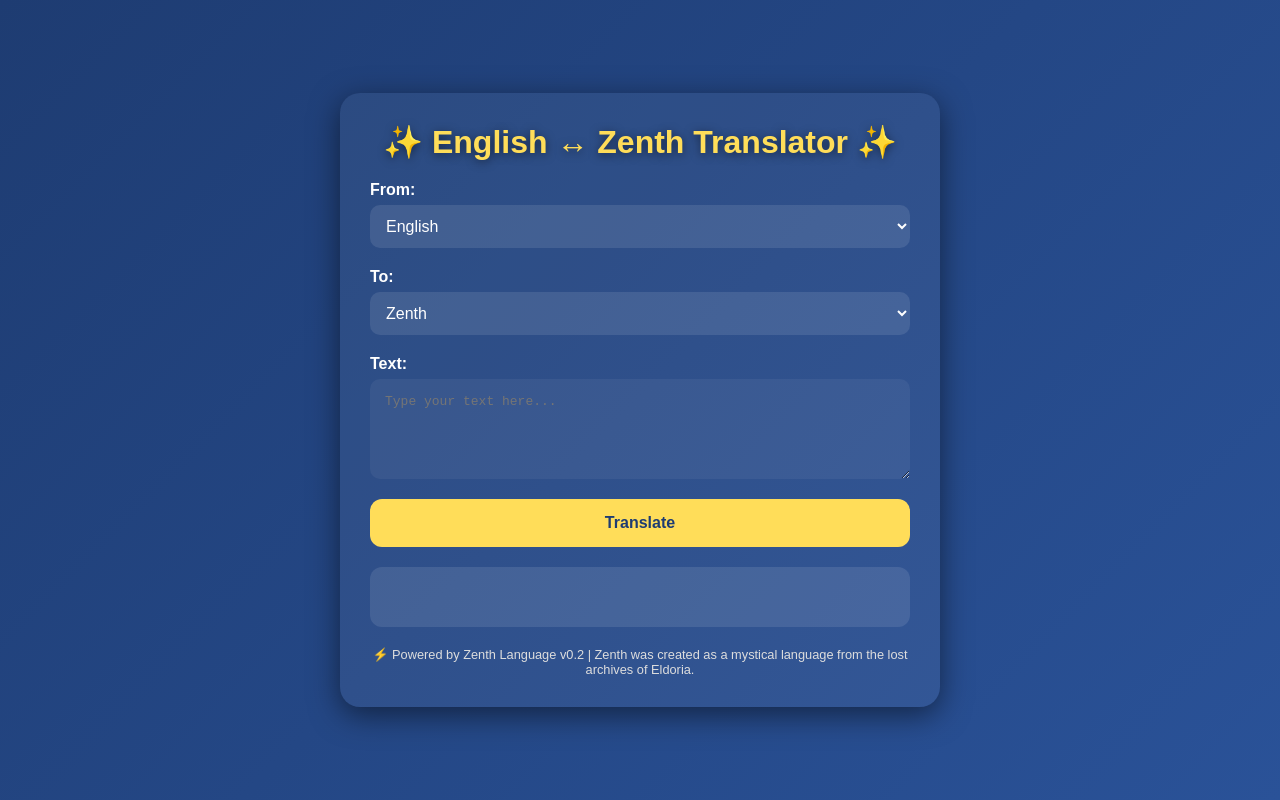
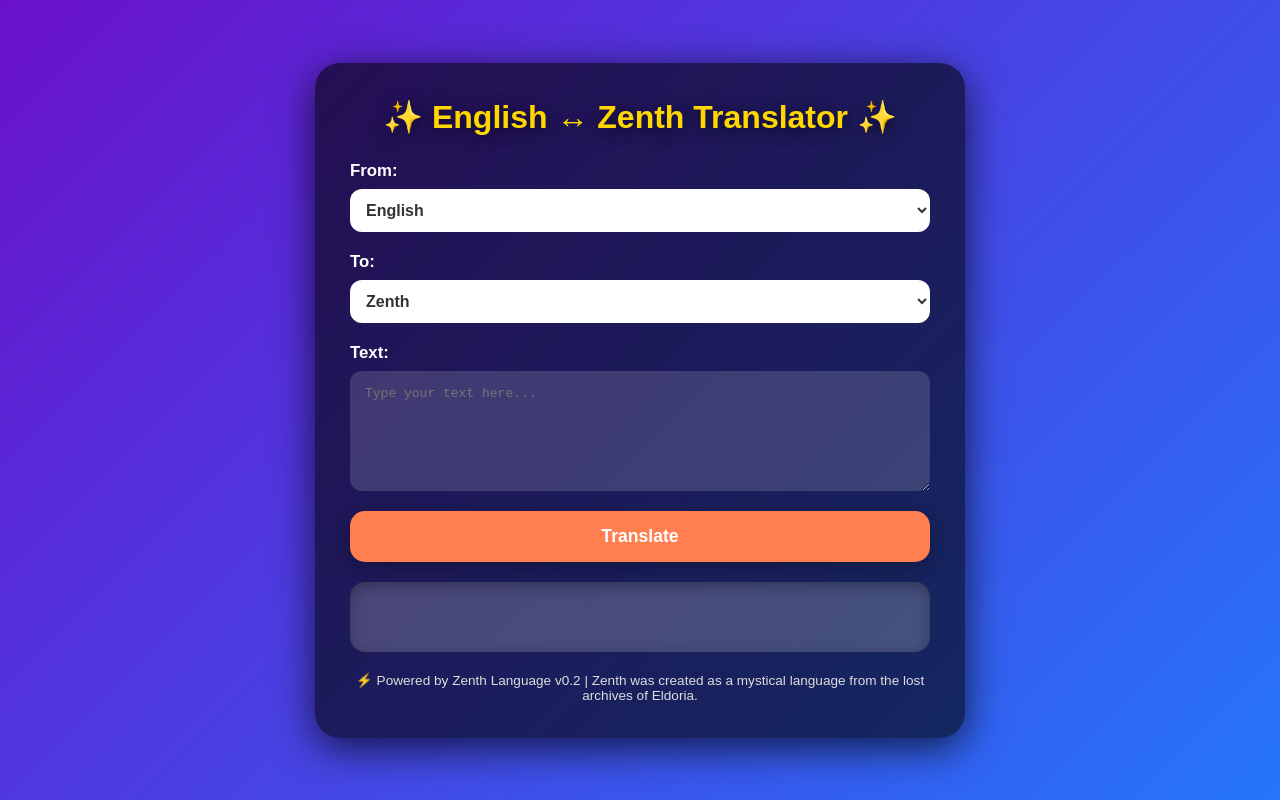
Before and after one commit to Pertandingan/ZenthV0.2, a plain HTML site: page english-to-zenth.html in a window 1280 px wide. Drawn offline with Linux system fonts and the light colour scheme.

Commit message:
Update style.css

```diff
--- a/style.css
+++ b/style.css
@@ -1,4 +1,4 @@
-/* Reset some basics */
+/* Reset */
 * {
   margin: 0;
   padding: 0;
@@ -7,7 +7,7 @@
 
 body {
   font-family: 'Poppins', sans-serif;
-  background: linear-gradient(135deg, #1e3c72, #2a5298);
+  background: linear-gradient(135deg, #6a11cb, #2575fc); /* deeper, engaging gradient */
   color: #fff;
   min-height: 100vh;
   display: flex;
@@ -17,19 +17,19 @@ body {
 }
 
 .container {
-  background: rgba(255, 255, 255, 0.05);
-  border-radius: 20px;
-  padding: 30px;
-  max-width: 600px;
-  width: 90%;
-  box-shadow: 0 8px 30px rgba(0,0,0,0.5);
+  background: rgba(0, 0, 0, 0.6);
+  border-radius: 25px;
+  padding: 35px;
+  max-width: 650px;
+  width: 95%;
+  box-shadow: 0 10px 40px rgba(0,0,0,0.7);
 }
 
 h1 {
   text-align: center;
-  margin-bottom: 20px;
-  color: #ffdd59;
-  text-shadow: 0 2px 10px rgba(0,0,0,0.5);
+  margin-bottom: 25px;
+  color: #ffd700;
+  text-shadow: 0 3px 15px rgba(0,0,0,0.6);
 }
 
 .translator-box {
@@ -44,12 +44,13 @@ h1 {
 }
 
 label {
-  margin-bottom: 6px;
+  margin-bottom: 8px;
   font-weight: 600;
+  font-size: 1.05em;
 }
 
 select, textarea {
-  border-radius: 10px;
+  border-radius: 12px;
   border: none;
   padding: 12px;
   font-size: 1em;
@@ -58,54 +59,59 @@ select, textarea {
 }
 
 select {
-  background: rgba(255,255,255,0.1);
-  color: #fff;
+  background: #fff;
+  color: #333; /* dropdown text black for readability */
+  font-weight: bold;
 }
 
 select option {
-  background: #2a5298;
-  color: #fff;
+  background: #f0f0f0; /* light background for options */
+  color: #333; /* dark text for readability */
+  font-weight: normal;
 }
 
 textarea {
-  min-height: 100px;
+  min-height: 120px;
   resize: vertical;
-  background: rgba(255,255,255,0.05);
+  background: rgba(255,255,255,0.15);
   color: #fff;
   padding: 15px;
   font-size: 1em;
 }
 
 button {
-  background: #ffdd59;
-  color: #1e3c72;
+  background: #ff7f50; /* coral accent */
+  color: #fff;
   font-weight: bold;
   padding: 15px;
-  border-radius: 12px;
+  border-radius: 15px;
   border: none;
   cursor: pointer;
-  font-size: 1em;
+  font-size: 1.1em;
   transition: all 0.2s ease-in-out;
+  box-shadow: 0 5px 20px rgba(0,0,0,0.3);
 }
 
 button:hover {
-  background: #ffe97d;
+  background: #ff9068;
   transform: translateY(-2px);
 }
 
 .output {
-  background: rgba(255,255,255,0.1);
-  padding: 15px;
-  border-radius: 12px;
-  min-height: 60px;
+  background: rgba(255,255,255,0.2);
+  padding: 18px;
+  border-radius: 15px;
+  min-height: 70px;
   font-size: 1.1em;
   white-space: pre-wrap;
   word-wrap: break-word;
+  color: #fff; /* make sure it's visible */
+  box-shadow: inset 0 4px 15px rgba(0,0,0,0.3);
 }
 
 footer {
   margin-top: 20px;
   text-align: center;
-  font-size: 0.8em;
+  font-size: 0.85em;
   color: #ddd;
 }
```
